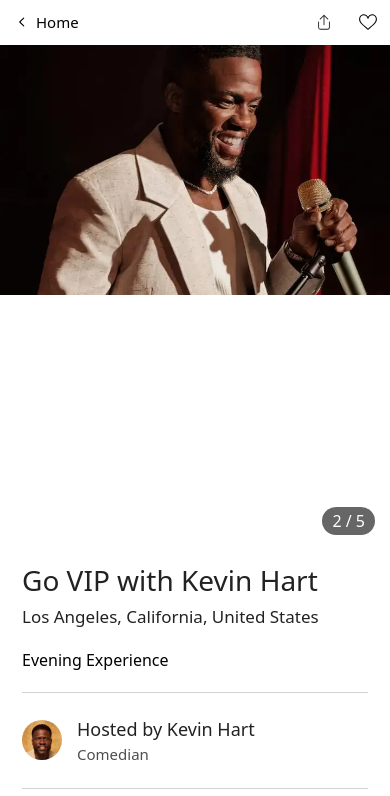
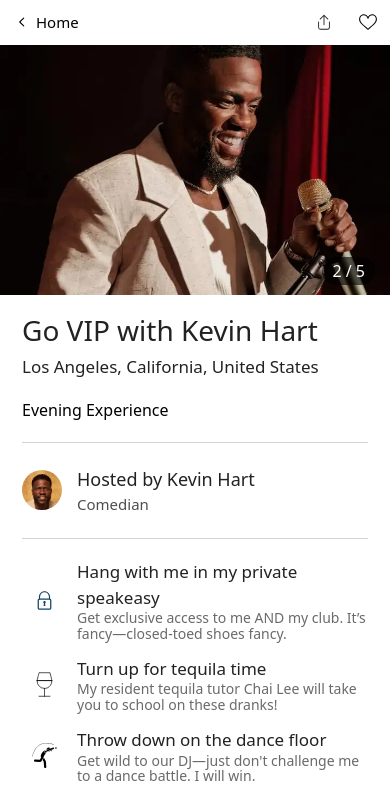
Before and after one commit to Amir-9251/Airbnb, a website built with Parcel: page index.html in a window 390 px wide. Shown: the top 796 px of the page. Built offline with nearby package versions, Linux system fonts and the light colour scheme; files whose address does not match are found by name.

Commit message:
fix issue in image gallery

```diff
--- a/css/style.css
+++ b/css/style.css
@@ -433,7 +433,7 @@
   background: rgba(0, 0, 0, 0.6);
   color: #fff;
   font-size: 1.6rem;
-  font-weight: 400;
+  font-weight: 300;
   padding: 0.2rem 1rem;
   border-radius: 20px;
 }
@@ -491,7 +491,7 @@
 }
 @media screen and (max-width: 1200px) {
   .image-container {
-    grid-template-rows: repeat(2, 250px);
+    grid-template-rows: 250px;
   }
 }
 /* Content Block */
```
